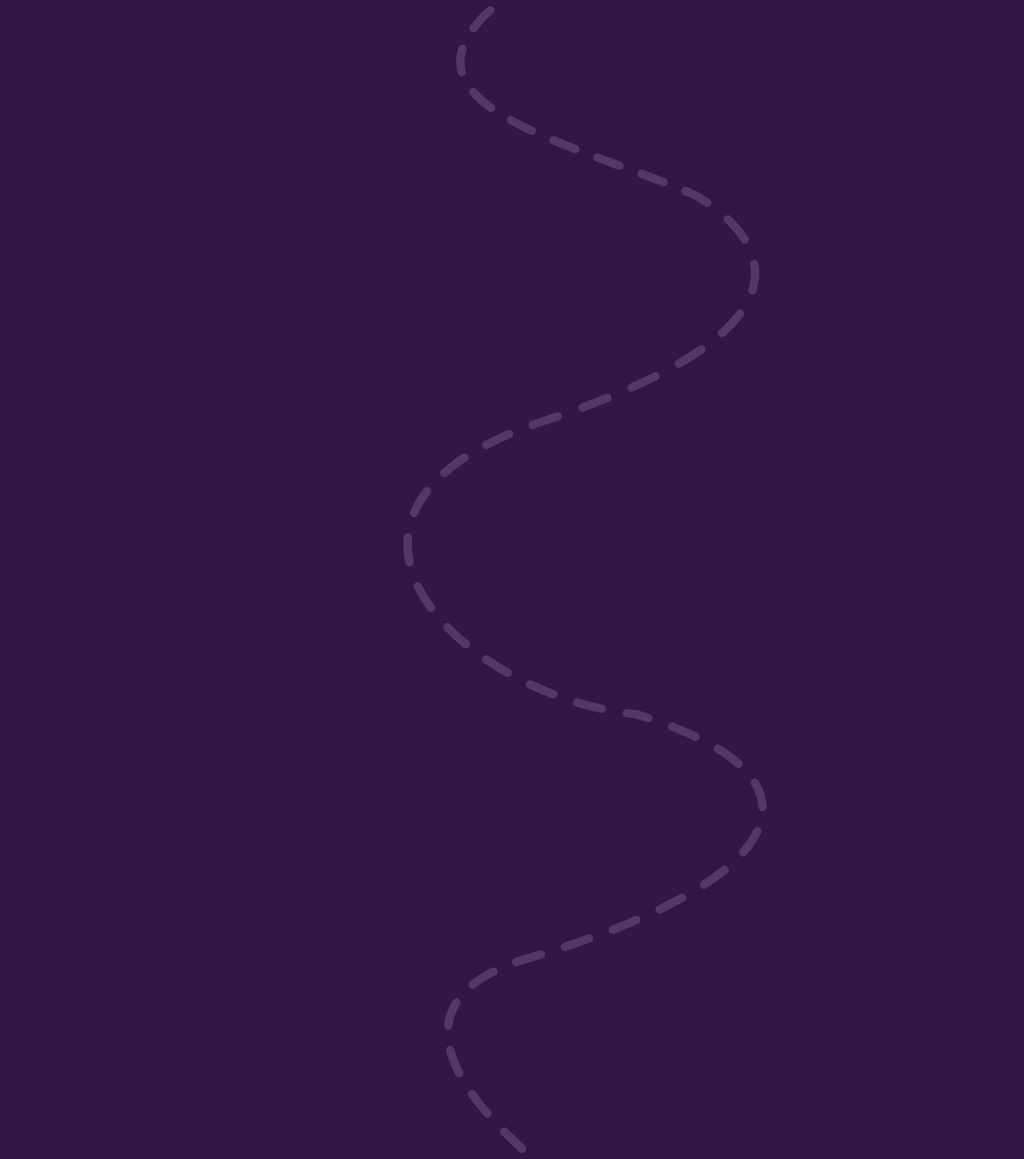
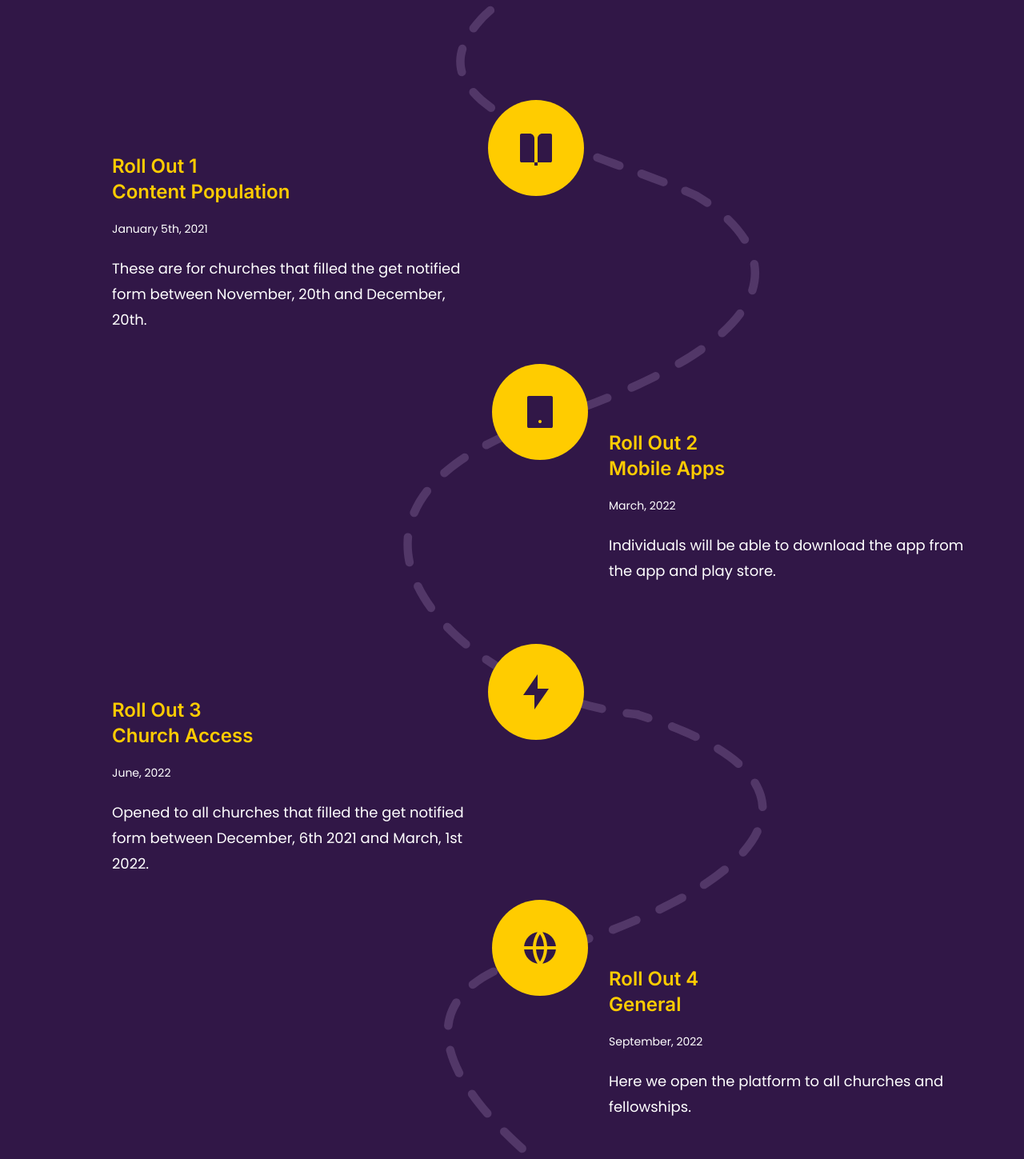
Before and after one commit to Pariola-droid/church-rush, a Vue app: page / in a window 1280 px wide. Shown: the part 2720-4169 px from the top of the page at 80% size. Built offline with nearby package versions, Linux system fonts and the light colour scheme; a web font is replaced by a local one.

Commit message:
done with the roadmap section

```diff
--- a/src/components/landing/Roadmap.vue
+++ b/src/components/landing/Roadmap.vue
@@ -18,19 +18,83 @@
 
           <div class="i_wrap">
                 <div class="item i1">
+                    <div class="fills">
+                        <h5>
+                            Roll Out 1<br/>Content Population
+                        </h5>
+                        <p class="p">
+                            January 5th, 2021
+                        </p>
+                        <p class="pp">
+                            These are for churches that filled the get notified form between November, 20th and December, 20th.
+                        </p>
+                    </div>
 
+                    <div class="icon">
+                        <svg width="48" height="48" viewBox="0 0 48 48" fill="none" xmlns="http://www.w3.org/2000/svg">
+                        <path d="M42 42H26V12C26 10.4087 26.6321 8.88258 27.7574 7.75736C28.8826 6.63214 30.4087 6 32 6H42C42.5304 6 43.0391 6.21071 43.4142 6.58579C43.7893 6.96086 44 7.46957 44 8V40C44 40.5304 43.7893 41.0391 43.4142 41.4142C43.0391 41.7893 42.5304 42 42 42ZM22 42H6C5.46957 42 4.96086 41.7893 4.58579 41.4142C4.21071 41.0391 4 40.5304 4 40V8C4 7.46957 4.21071 6.96086 4.58579 6.58579C4.96086 6.21071 5.46957 6 6 6H16C17.5913 6 19.1174 6.63214 20.2426 7.75736C21.3679 8.88258 22 10.4087 22 12V42ZM22 42H26V46H22V42Z" fill="#311747"/>
+                        </svg>
+                    </div>
                 </div>
 
                 <div class="item i2">
+                    <div class="icon">
+                        <svg width="48" height="48" viewBox="0 0 48 48" fill="none" xmlns="http://www.w3.org/2000/svg">
+                        <path d="M10 4H38C38.5304 4 39.0391 4.21071 39.4142 4.58579C39.7893 4.96086 40 5.46957 40 6V42C40 42.5304 39.7893 43.0391 39.4142 43.4142C39.0391 43.7893 38.5304 44 38 44H10C9.46957 44 8.96086 43.7893 8.58579 43.4142C8.21071 43.0391 8 42.5304 8 42V6C8 5.46957 8.21071 4.96086 8.58579 4.58579C8.96086 4.21071 9.46957 4 10 4ZM24 34C23.4696 34 22.9609 34.2107 22.5858 34.5858C22.2107 34.9609 22 35.4696 22 36C22 36.5304 22.2107 37.0391 22.5858 37.4142C22.9609 37.7893 23.4696 38 24 38C24.5304 38 25.0391 37.7893 25.4142 37.4142C25.7893 37.0391 26 36.5304 26 36C26 35.4696 25.7893 34.9609 25.4142 34.5858C25.0391 34.2107 24.5304 34 24 34Z" fill="#311747"/>
+                        </svg>
+                    </div>
 
+                    <div class="fills">
+                        <h5>
+                            Roll Out 2<br/>Mobile Apps
+                        </h5>
+                        <p class="p">
+                            March, 2022
+                        </p>
+                        <p class="pp">
+                            Individuals will be able to download the app from the app and play store.
+                        </p>
+                    </div>
                 </div>
 
                 <div class="item i3">
+                    <div class="fills">
+                        <h5>
+                            Roll Out 3<br/>Church Access
+                        </h5>
+                        <p class="p">
+                            June, 2022
+                        </p>
+                        <p class="pp">
+                            Opened to all churches that filled the get notified form between December, 6th 2021 and March, 1st 2022.
+                        </p>
+                    </div>
 
+                    <div class="icon">
+                        <svg width="48" height="48" viewBox="0 0 48 48" fill="none" xmlns="http://www.w3.org/2000/svg">
+                        <path d="M26 20H40L22 46V28H8L26 2V20Z" fill="#311747"/>
+                        </svg>
+                    </div>
                 </div>
 
                 <div class="item i4">
+                    <div class="icon">
+                        <svg width="48" height="48" viewBox="0 0 48 48" fill="none" xmlns="http://www.w3.org/2000/svg">
+                        <path d="M4.1001 26H15.0541C15.3963 32.3337 17.4152 38.4628 20.9041 43.76C16.534 43.0735 12.5145 40.9583 9.47413 37.745C6.43377 34.5316 4.54393 30.4014 4.1001 26ZM4.1001 22C4.54393 17.5986 6.43377 13.4683 9.47413 10.255C12.5145 7.04169 16.534 4.92644 20.9041 4.23999C17.4152 9.53721 15.3963 15.6663 15.0541 22H4.1001ZM43.9001 22H32.9461C32.6039 15.6663 30.585 9.53721 27.0961 4.23999C31.4662 4.92644 35.4857 7.04169 38.5261 10.255C41.5664 13.4683 43.4563 17.5986 43.9001 22ZM43.9001 26C43.4563 30.4014 41.5664 34.5316 38.5261 37.745C35.4857 40.9583 31.4662 43.0735 27.0961 43.76C30.585 38.4628 32.6039 32.3337 32.9461 26H43.9021H43.9001ZM19.0601 26H28.9401C28.6109 31.399 26.9107 36.6249 24.0001 41.184C21.0895 36.6249 19.3893 31.399 19.0601 26ZM19.0601 22C19.3893 16.601 21.0895 11.3751 24.0001 6.81599C26.9107 11.3751 28.6109 16.601 28.9401 22H19.0601Z" fill="#311747"/>
+                        </svg>
+                    </div>
 
+                    <div class="fills">
+                        <h5>
+                            Roll Out 4<br/>General
+                        </h5>
+                        <p class="p">
+                            September, 2022
+                        </p>
+                        <p class="pp">
+                            Here we open the platform to all churches and fellowships.
+                        </p>
+                    </div>
                 </div>
           </div>
       </div>
@@ -129,23 +193,100 @@
 }
 
 .road .i_wrap .item {
-    width: 444px;
-    height: 204px;
-    background: rgba(255, 0, 0, 0.219);
+    width: 560px;
+    height: 260px;
+    /* background: rgba(255, 0, 0, 0.219); */
     position: absolute;
+    display: flex;
+    align-items: center;
+    justify-content: space-between;
 }
 
+.road .i_wrap .item .icon {
+    height: 120px;
+    width: 120px;
+    background: rgba(255, 204, 0, 1);
+    border-radius: 100%;
+    position: absolute;
+    display: grid;
+    place-items: center;
+}
+
+.road .i_wrap .item .fills {
+    padding-top: 55px;
+}
+
+.road .i_wrap .item .fills h5 {
+    font-family: 'Inter', sans-serif;
+    font-style: normal;
+    font-weight: 600;
+    font-size: 24px;
+    line-height: 32px;
+    color: #FFCC00;
+}
+
+.road .i_wrap .item .fills .p {
+    font-family: 'Poppins', sans-serif;
+    font-style: normal;
+    font-weight: 400;
+    font-size: 14px;
+    line-height: 32px;
+    color: #FFFFFF;
+}
+
+.road .i_wrap .item .fills .pp {
+    font-family: 'Poppins', sans-serif;
+    font-style: normal;
+    font-weight: 400;
+    font-size: 18px;
+    line-height: 32px;
+    color: #FFFFFF;
+    max-width: 444px;
+}
+
+
+/* item 1 - 4 */
 .road .i_wrap .i1 {
+    top: 320px;
+    left: 50px;
+}
+.road .i_wrap .i1 .icon {
+    right: -30px;
+    top: -30px;
+}
 
+
+.road .i_wrap .i2 {
+    top: 650px;
+    right: -15px;
 }
-.road .i_wrap .i2 {
+.road .i_wrap .i2 .icon {
+    left: -30px;
+    top: -30px;
+}
+.road .i_wrap .i2 .fills {
+   margin-left: auto;
+}
 
+.road .i_wrap .i3 {
+    top: 1000px;
+    left: 50px;
 }
-.road .i_wrap .i3 {
+.road .i_wrap .i3 .icon {
+    right: -30px;
+    top: -30px;
+}
 
+.road .i_wrap .i4 {
+    top: 1320px;
+    right: -15px;
 }
-.road .i_wrap .i4 {
-
+.road .i_wrap .i4 .icon {
+    left: -30px;
+    top: -30px;
+}
+.road .i_wrap .i4 .fills {
+   margin-left: auto;
 }
 
 
```
